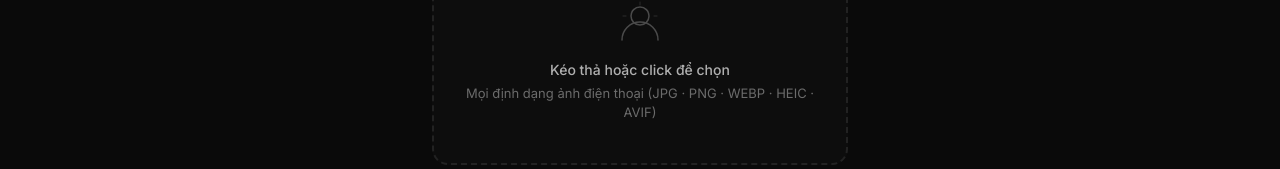
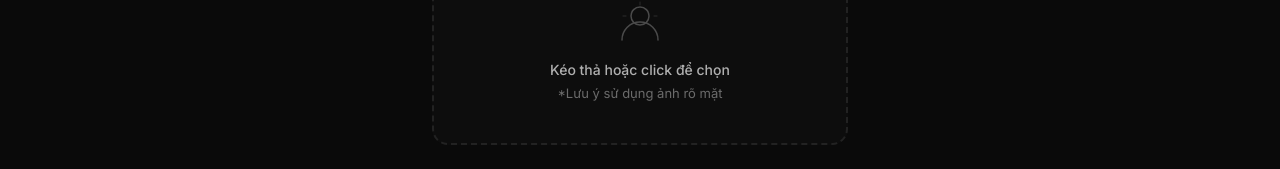
Before and after one commit to Tuanleepro/TCAPS-AI, a Next.js app: page /try-on in a window 1280 px wide. Shown: the part 307-476 px from the top of the page. Built offline with nearby package versions, Linux system fonts and the light colour scheme.

Commit message:
upload zone: replace format list with 'use a clear face photo' hint
Owner-curated copy. 'Mọi định dạng…' was a developer-y disclaimer
about supported MIME types — customers don't care, what they need to
know is that the selfie has to show the face clearly so Gemini can
preserve identity.

```diff
--- a/components/tryon/UploadZone.tsx
+++ b/components/tryon/UploadZone.tsx
@@ -69,7 +69,7 @@ export function UploadZone({ type, file, previewUrl, onFile, disabled, loading }
   const label = isHat ? 'Ảnh nón PNG' : 'Ảnh selfie'
   const hint  = isHat
     ? 'PNG nền trong suốt · tối đa 15MB'
-    : 'Mọi định dạng ảnh điện thoại (JPG · PNG · WEBP · HEIC · AVIF)'
+    : '*Lưu ý sử dụng ảnh rõ mặt'
 
   return (
     <div className="flex flex-col gap-2 w-full">
```
